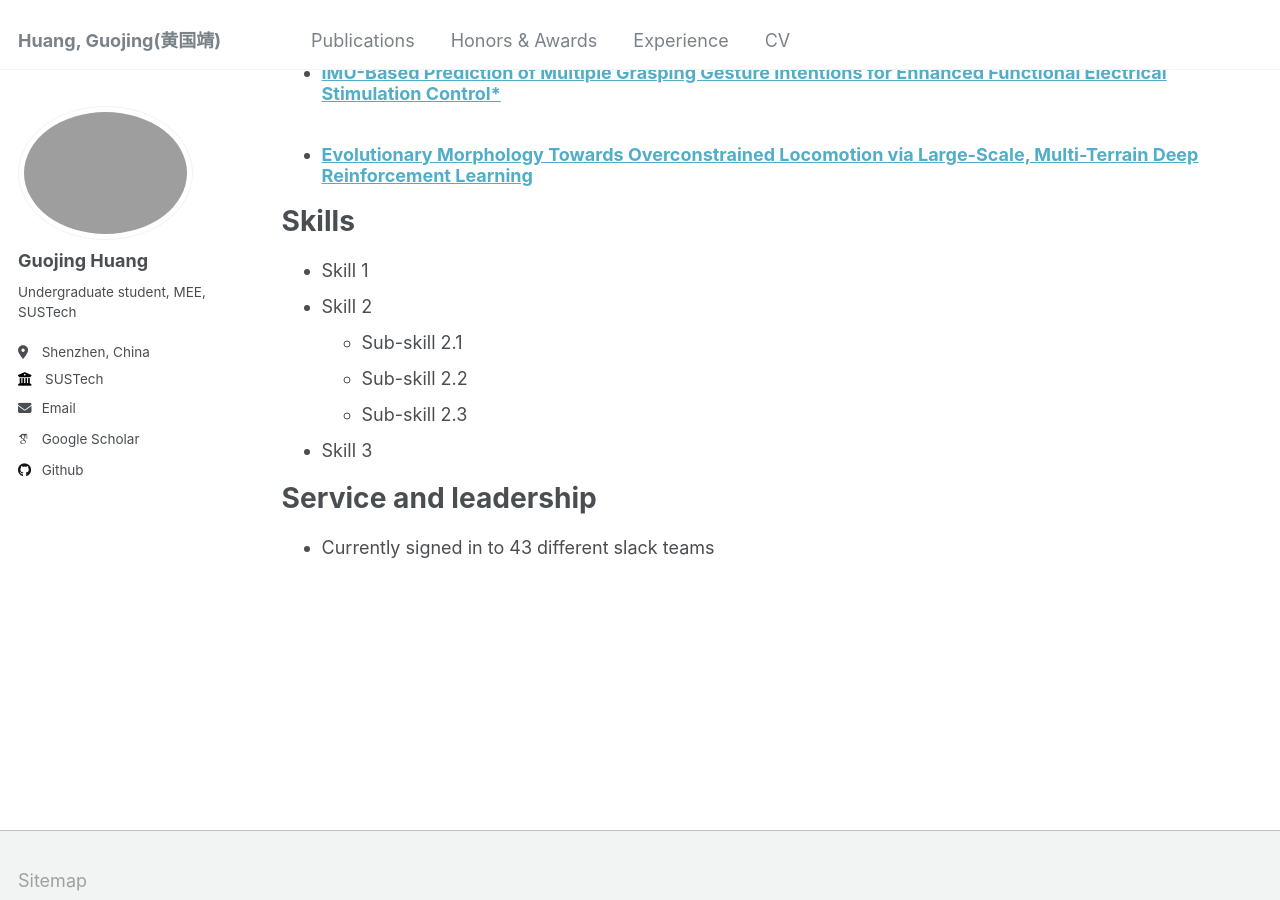
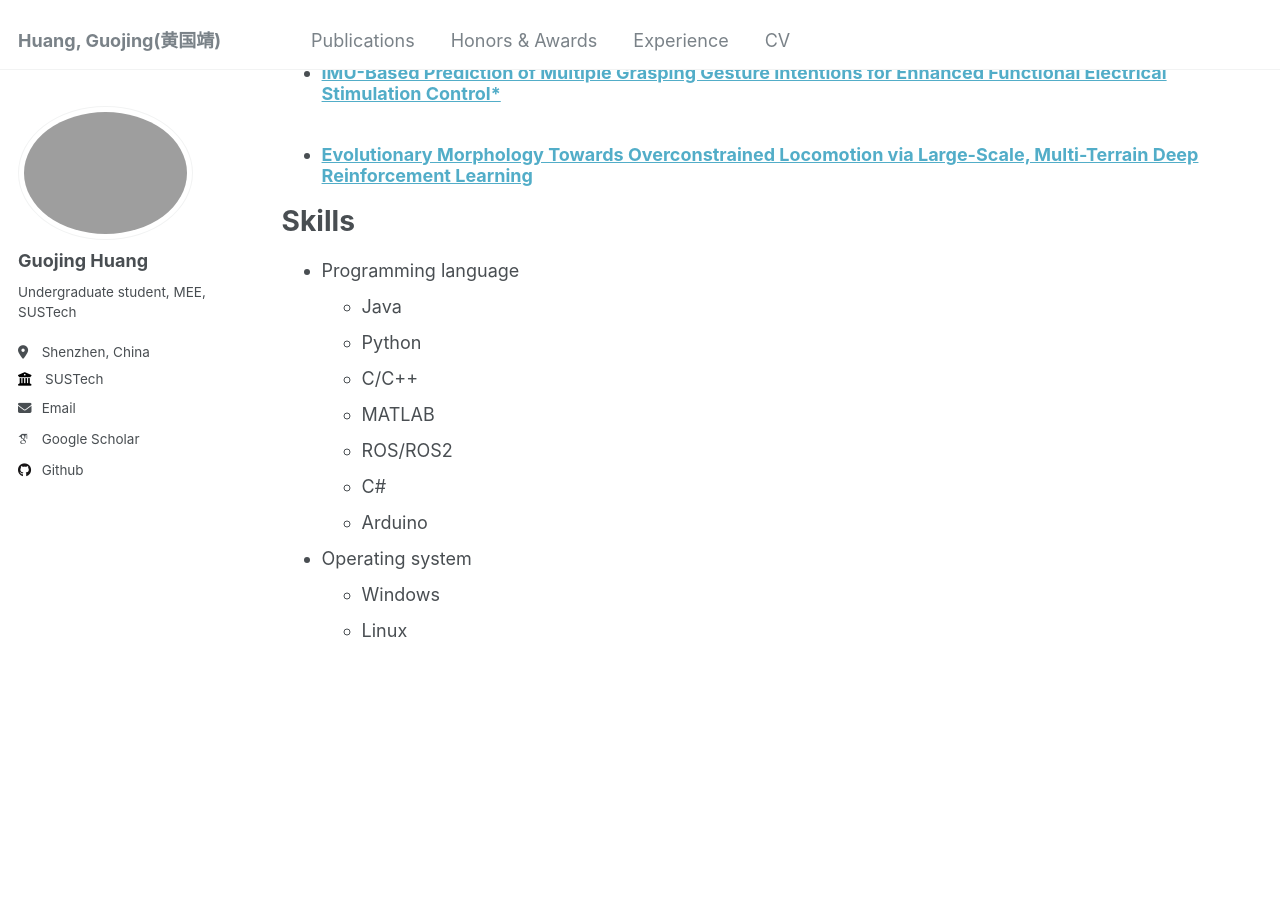
Before and after one commit to Acheng0211/acheng0211.github.io, a Jekyll site: the page built from _pages/cv.md, in a window 1280 px wide and 900 px high, scrolled down 1285 px. Built offline with Jekyll 4.4.1, drawn with Linux system fonts in a browser that asks for light colours; some web fonts are replaced.

Commit message:
try: milestone

```diff
--- a/_pages/cv.md
+++ b/_pages/cv.md
@@ -27,13 +27,19 @@ Publications
 
 Skills
 ======
-* Skill 1
-* Skill 2
-  * Sub-skill 2.1
-  * Sub-skill 2.2
-  * Sub-skill 2.3
-* Skill 3
+* Programming language
+  * Java
+  * Python
+  * C/C++
+  * MATLAB
+  * ROS/ROS2
+  * C#
+  * Arduino
+* Operating system
+  * Windows
+  * Linux
 
-Service and leadership
-======
-* Currently signed in to 43 different slack teams
+
+
+<!-- Service and leadership
+====== -->
```
Also changed, not shown: _pages/experience.md (+13 -9 lines), _pages/honors&awards.md (+15 -15 lines).
